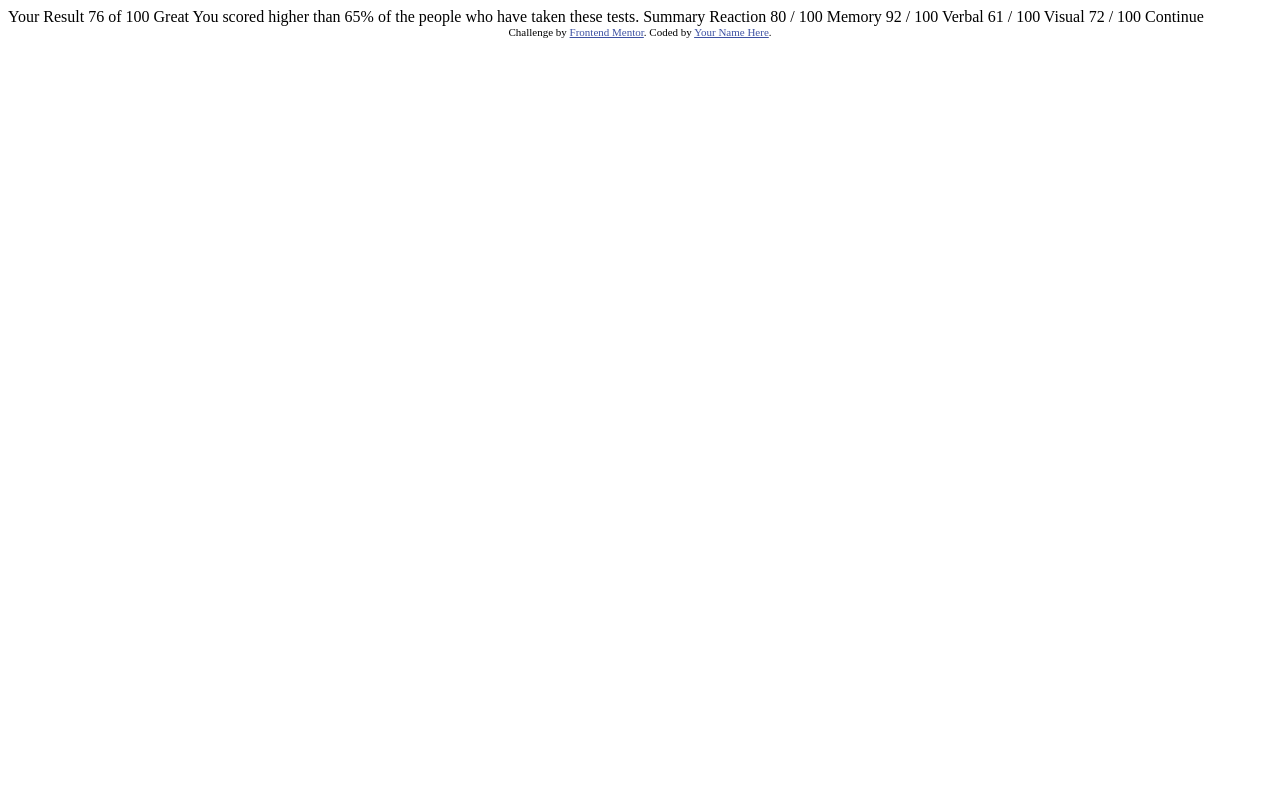
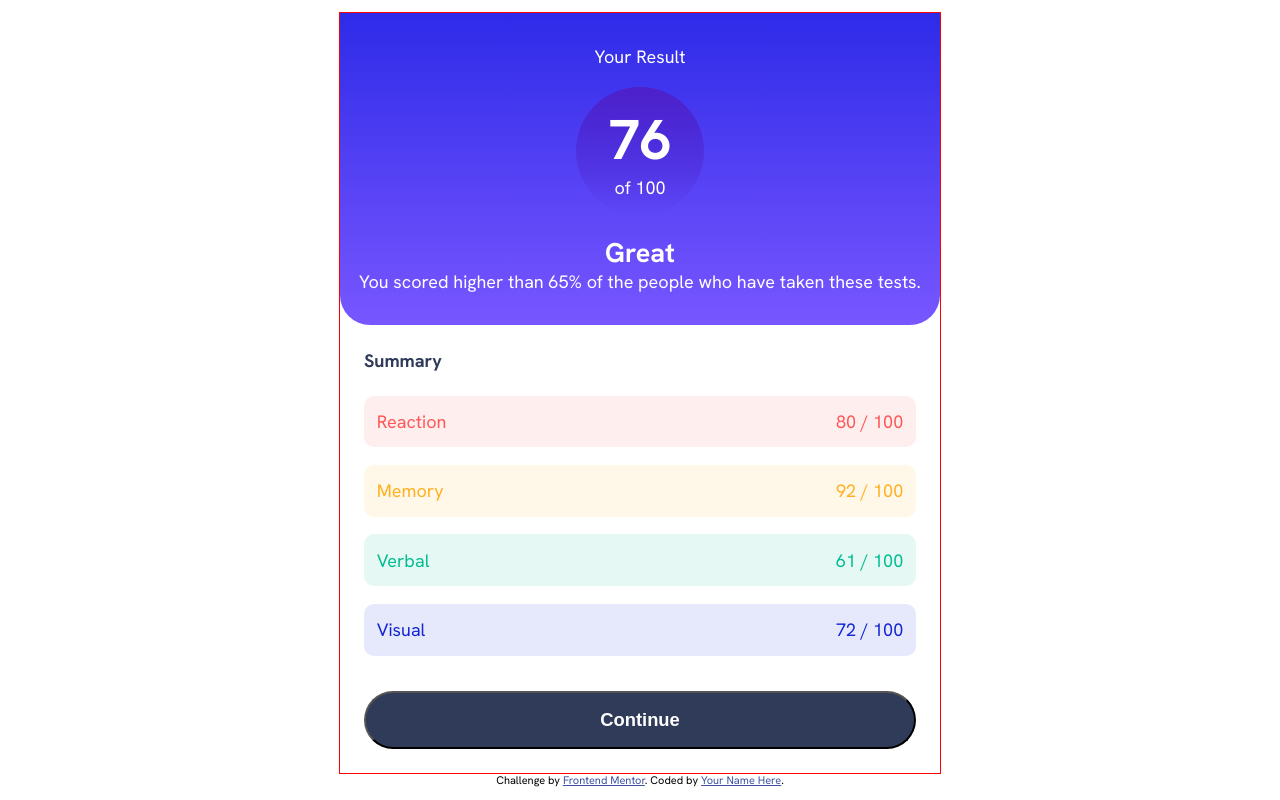
Before and after one commit to Airme1/result-summary-component, a plain HTML site: page index.html in a window 1280 px wide. Drawn offline with Linux system fonts and the light colour scheme.

Commit message:
summary category components styling

```diff
--- a/index.html
+++ b/index.html
@@ -1,47 +1,192 @@
 <!DOCTYPE html>
 <html lang="en">
-<head>
-  <meta charset="UTF-8">
-  <meta name="viewport" content="width=device-width, initial-scale=1.0"> <!-- displays site properly based on user's device -->
+  <head>
+    <meta charset="UTF-8" />
+    <meta name="viewport" content="width=device-width, initial-scale=1.0" />
+    <!-- displays site properly based on user's device -->
 
-  <link rel="icon" type="image/png" sizes="32x32" href="./assets/images/favicon-32x32.png">
+    <link
+      rel="icon"
+      type="image/png"
+      sizes="32x32"
+      href="./assets/images/favicon-32x32.png"
+    />
 
-  <title>Frontend Mentor | Results summary component</title>
+    <title>Frontend Mentor | Results summary component</title>
 
-  <!-- Feel free to remove these styles or customise in your own stylesheet 👍 -->
-  <style>
-    .attribution { font-size: 11px; text-align: center; }
-    .attribution a { color: hsl(228, 45%, 44%); }
-  </style>
-</head>
-<body>
+    <!-- Feel free to remove these styles or customise in your own stylesheet 👍 -->
+    <style>
+      @import url('https://fonts.googleapis.com/css2?family=Hanken+Grotesk:ital,wght@0,100..900;1,100..900&display=swap');
 
-  Your Result
-  76
-  of 100
+      :root{
+        /* Primary colors */
+        --Light-red: hsl(0, 100%, 67%);
+        --Orange-yellow: hsl(39, 100%, 56%);
+        --Green-teal: hsl(166, 100%, 37%);
+        --Cobalt-blue: hsl(234, 85%, 45%);
 
-  Great
-  You scored higher than 65% of the people who have taken these tests.
+        /* Gradients Colors */
+        --Light-slate-blue: hsl(252, 100%, 67%);
+        --Light-royal-blue: hsl(241, 81%, 54%);
 
-  Summary
+        --Violet-blue: hsla(256, 72%, 46%, 1);
+        --Persian-blue: hsla(241, 72%, 46%, 0);
 
-  Reaction
-  80 / 100
+        /* Neutral */
+        --Pale-blue: hsl(221, 100%, 89%);
+        --Dark-gray-blue: hsl(224, 30%, 27%);
+        --Light-lavender: hsl(241, 100%, 89%);
+      }
 
-  Memory
-  92 / 100
+      *{
+        margin: 0;
+        padding: 0;
+        box-sizing: border-box;
+      }
 
-  Verbal
-  61 / 100
+      body{
+        font-size: 18px;
+        font-family: "Hanken Grotesk", sans-serif;
+        display: flex;
+        flex-direction: column;
+        justify-content: center;
+        align-items: center;
+        height: 100vh;
+      }
 
-  Visual
-  72 / 100
+      .container{
+        min-width: 375px;
+        outline: 1px solid red;
+      }
 
-  Continue
+      .result{
+        background-image: linear-gradient(var(--Light-royal-blue), var(--Light-slate-blue));
+        border-radius: 0 0 30px 30px;
+        padding: 2rem 1.2rem;
+        text-align: center;
+        color: #fff;
+      }
 
-  <div class="attribution">
-    Challenge by <a href="https://www.frontendmentor.io?ref=challenge" target="_blank">Frontend Mentor</a>.
-    Coded by <a href="#">Your Name Here</a>.
-  </div>
-</body>
+      .score{
+        display: flex;
+        flex-direction: column;
+        justify-content: center;
+        margin: auto;
+        margin-bottom: 1.2rem;
+        margin-top: 1.2rem;
+        height: 8rem;
+        width: 8rem;
+        border-radius: 50%;
+        /* border: 1px solid var(--Light-slate-blue); */
+        background-image: linear-gradient(var(--Violet-blue), var(--Persian-blue));
+      }
+
+      .total{
+        font-size: 3.5rem;
+        font-weight: 700;
+      }
+      .summary{
+        background: #fff;
+        padding: 1.5rem;
+      }
+
+
+      .summary > p{
+        color: var(--Dark-gray-blue);
+        font-weight: 700;
+        margin-bottom: 1.5rem;
+      }
+
+      .category{
+        border-radius: 10px;
+        margin-bottom: 1.1rem;
+        padding: 0.9rem 0.8rem;
+        display: flex;
+        justify-content: space-between;
+      }
+
+      .category:nth-child(2){
+        background: hsla(0, 100%, 67%, 0.1);
+        color: var(--Light-red)
+      }
+
+      .category:nth-child(3){
+        background: hsla(39, 100%, 56%, 0.1);
+        color: var(--Orange-yellow)
+      }
+
+      .category:nth-child(4){
+        /* background: var(--Green-teal); */
+        background: hsla(166, 100%, 37%,0.1);
+        color: var(--Green-teal)
+      }
+
+      .category:nth-child(5){
+        background: hsla(234, 85%, 45%, 0.1);
+        color: var(--Cobalt-blue)
+      }
+
+      button{
+        background: var(--Dark-gray-blue);
+        width: 100%;
+        padding: 1rem 0;
+        border-radius: 50px;
+        font-size: 1.15rem;
+        font-weight: 700;
+        color: #fff;
+        margin-top: 1.1rem;
+      }
+
+      .attribution {
+        font-size: 11px;
+        text-align: center;
+      }
+      .attribution a {
+        color: hsl(228, 45%, 44%);
+      }
+    </style>
+  </head>
+  <body>
+    <div class="container">
+      <section class="result">
+        <p>Your Result</p>
+        <div class="score">
+          <div class="total">76</div>
+          <p>of 100</p>
+        </div>
+        <h1>Great</h1>
+        <p>
+          You scored higher than 65% of the people who have taken these tests.
+        </p>
+      </section>
+
+      <section class="summary">
+        <p>Summary</p>
+        <div class="category">
+          <p>Reaction</p>
+          <p>80 / 100</p>
+        </div>
+        <div class="category">
+          <p>Memory</p>
+          <p>92 / 100</p>
+        </div>
+        <div class="category">
+          <p>Verbal</p>
+          <p>61 / 100</p>
+        </div>
+        <div class="category">
+          <p>Visual</p>
+          <p>72 / 100</p>
+        </div>
+        <button>Continue</button>
+      </section>
+    </div>
+
+    <div class="attribution">
+      Challenge by
+      <a href="https://www.frontendmentor.io?ref=challenge" target="_blank"
+        >Frontend Mentor</a
+      >. Coded by <a href="#">Your Name Here</a>.
+    </div>
+  </body>
 </html>
```
